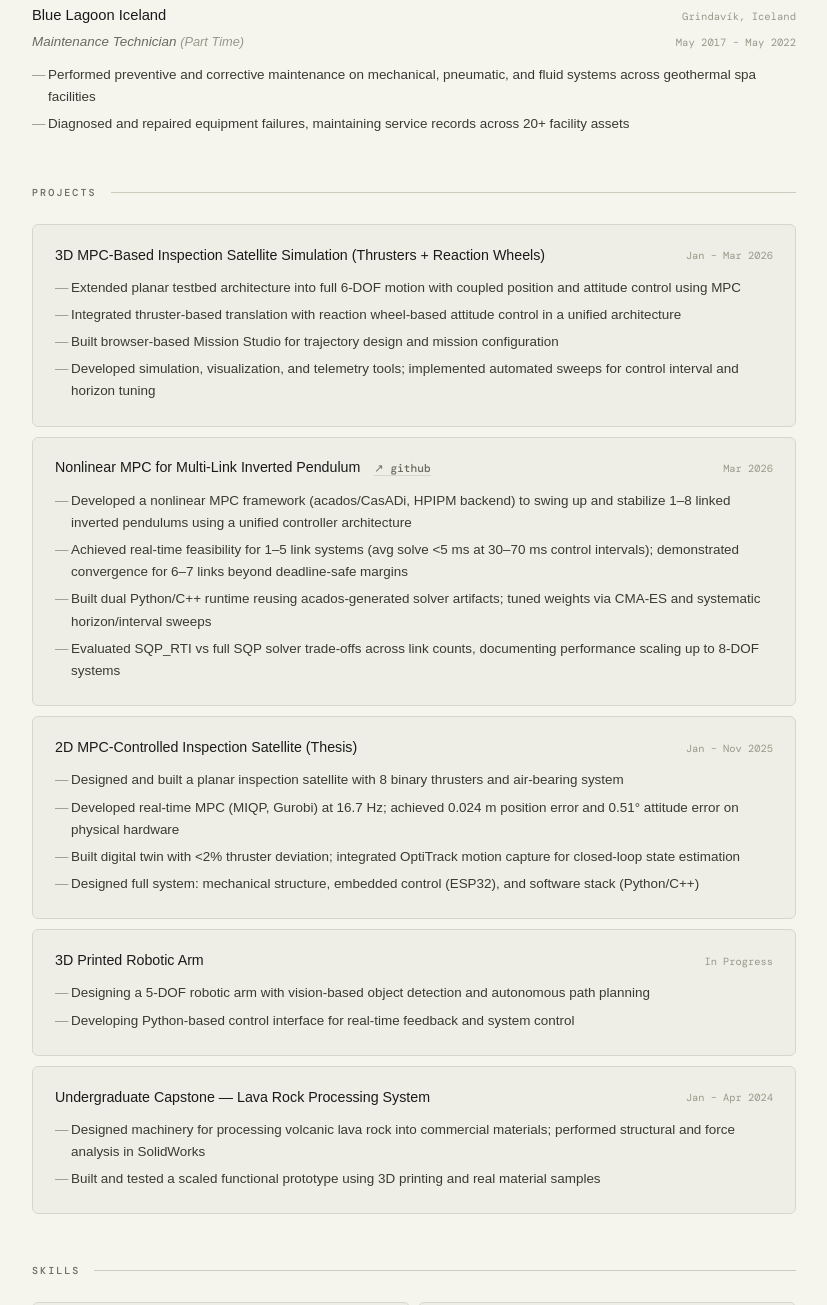
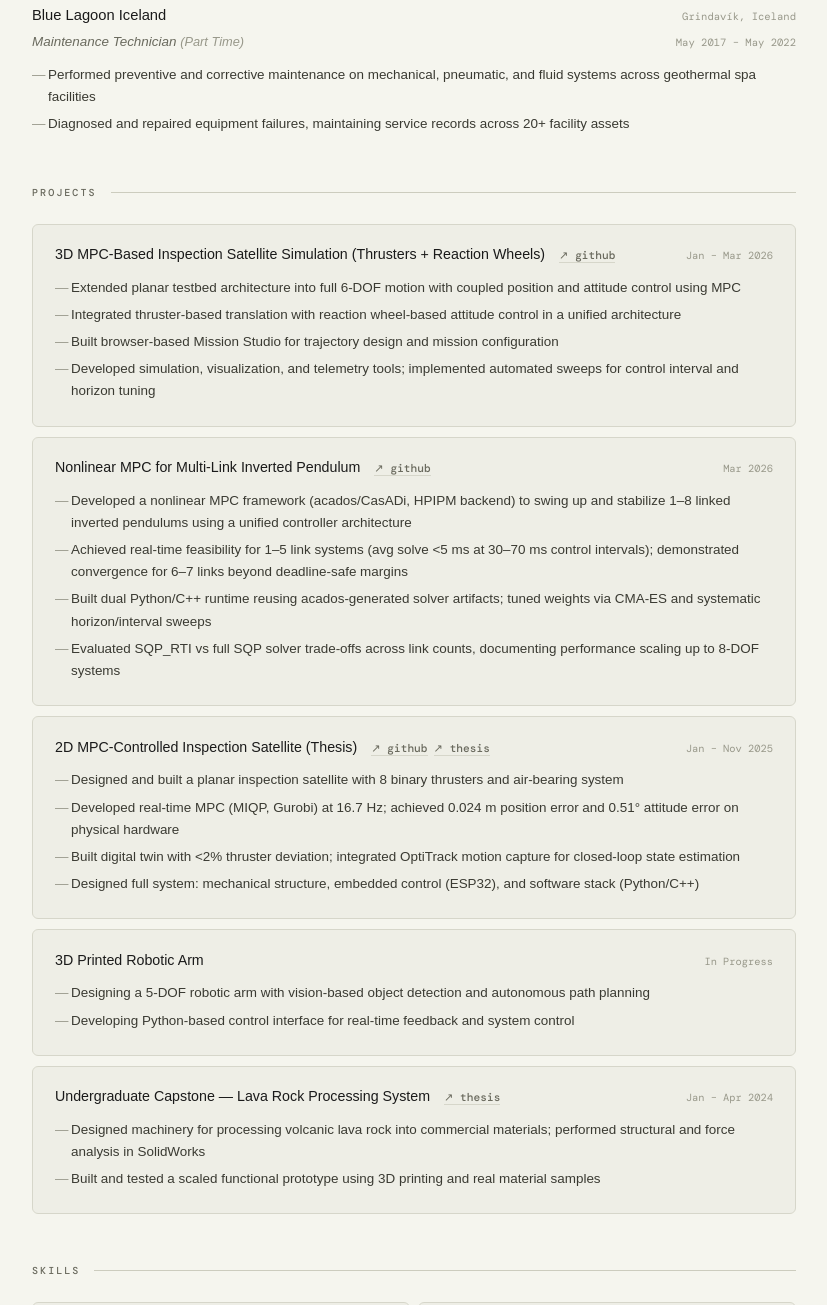
Before and after one commit to AevarOfjord/aevarofjord.github.io, a plain HTML site: page index.html in a window 1280 px wide. Shown: the part 2010-3315 px from the top of the page, without its empty margins (226-1053 px from the left). Drawn offline with nearby package versions, Linux system fonts and the light colour scheme; a web font is replaced by a local one.

Commit message:
Add project links to project titles in index.html

```diff
--- a/index.html
+++ b/index.html
@@ -217,6 +217,7 @@
       border-bottom: 1px solid var(--border);
       transition: color 0.2s, border-color 0.2s;
     }
+    .project-title a + a { margin-left: 6px; }
     .project-title a:hover { color: var(--ink); border-color: var(--ink); }
 
     .project-dates { font-family: 'DM Mono', monospace; font-size: 0.65rem; color: var(--muted2); white-space: nowrap; }
@@ -453,7 +454,7 @@
 
     <div class="project-item">
       <div class="project-header">
-        <div class="project-title">3D MPC-Based Inspection Satellite Simulation (Thrusters + Reaction Wheels)</div>
+        <div class="project-title">3D MPC-Based Inspection Satellite Simulation (Thrusters + Reaction Wheels) <a href="https://github.com/AevarOfjord/3D-MPC-Inspection-Satellite" target="_blank">↗ github</a></div>
         <div class="project-dates">Jan – Mar 2026</div>
       </div>
       <ul class="bullets">
@@ -479,7 +480,7 @@
 
     <div class="project-item">
       <div class="project-header">
-        <div class="project-title">2D MPC-Controlled Inspection Satellite (Thesis)</div>
+        <div class="project-title">2D MPC-Controlled Inspection Satellite (Thesis) <a href="https://github.com/AevarOfjord/mpc-air-bearing-satellite" target="_blank">↗ github</a><a href="https://uknowledge.uky.edu/me_etds/250/" target="_blank">↗ thesis</a></div>
         <div class="project-dates">Jan – Nov 2025</div>
       </div>
       <ul class="bullets">
@@ -503,7 +504,7 @@
 
     <div class="project-item">
       <div class="project-header">
-        <div class="project-title">Undergraduate Capstone — Lava Rock Processing System</div>
+        <div class="project-title">Undergraduate Capstone — Lava Rock Processing System <a href="https://doi.org/10.58090/usi.1491793" target="_blank">↗ thesis</a></div>
         <div class="project-dates">Jan – Apr 2024</div>
       </div>
       <ul class="bullets">
```
